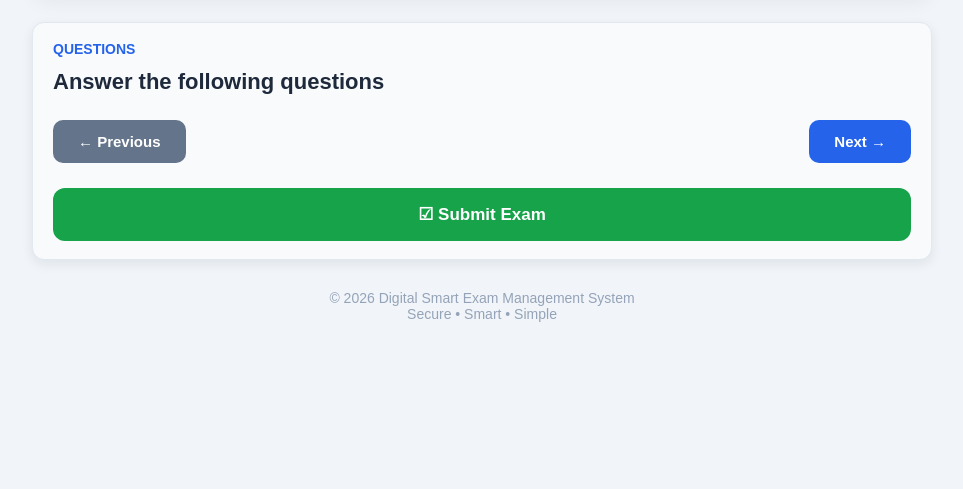
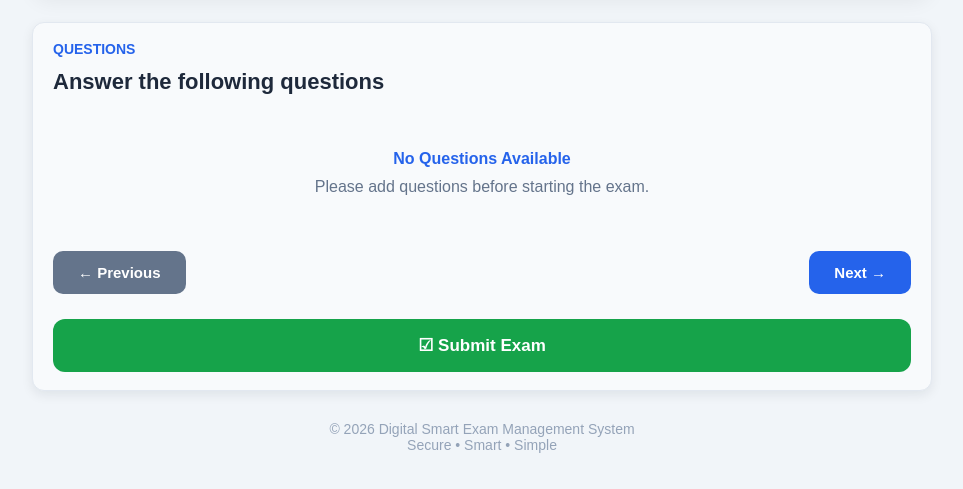
Before and after one commit to kanikarthika18-design/digital-smart-exam-management, a website: page exam.html in a window 1280 px wide. Shown: the part 141-630 px from the top of the page, without its empty margins (158-1121 px from the left). Drawn offline with Linux system fonts and the light colour scheme.

Commit message:
Update exam.html

```diff
--- a/exam.html
+++ b/exam.html
@@ -134,7 +134,7 @@
          EXAM JAVASCRIPT
     ================================= -->
 
-    <script src="js/exam.js"></script>
+    <script src="exam.js"></script>
 
 </body>
 
```
